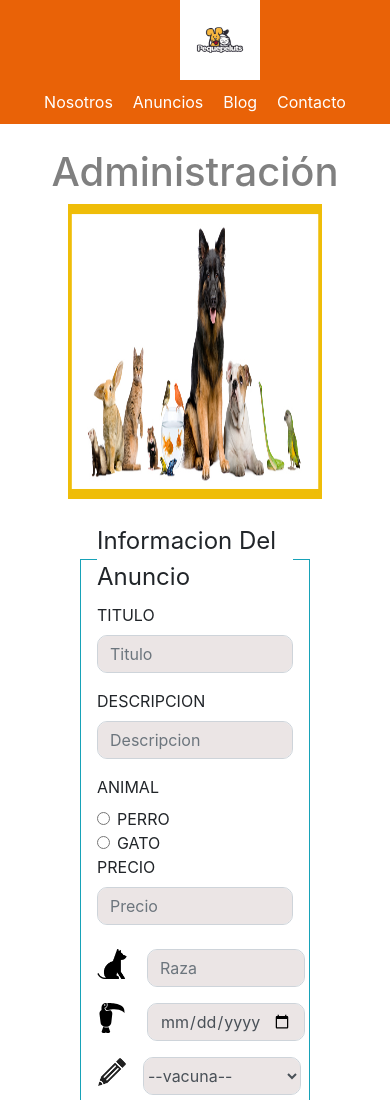
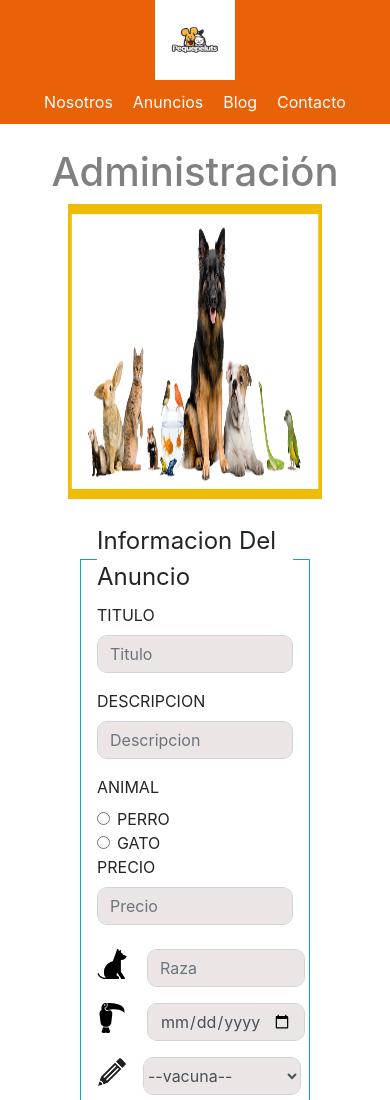
Before and after one commit to RojasFranco/Anuncio-Mascotas, a plain HTML site: page index.html in a window 390 px wide. Shown: the top 1100 px of the page. Drawn offline with nearby package versions, Linux system fonts and the light colour scheme.

Commit message:
actualizacion

```diff
--- a/css/miEstilo.css
+++ b/css/miEstilo.css
@@ -58,6 +58,10 @@ main{
         display: flex;
         flex-direction: column;
         align-items: flex-start;
+    }
+    #aux{
+        display: flex;
+        justify-content: center;
     }
 }
 /* #ultIconosForm{
--- a/index.html
+++ b/index.html
@@ -13,9 +13,9 @@
 </head>
 <body>
     <header class="container-fluid row align-items-center">
-        <div class="col-2 "><img id="imgHeader" class="m-0" src="./imagenes/header.jpg" alt=""></div>
+        <div class="col-5" id="aux"><img id="imgHeader" class="m-0" src="./imagenes/header.jpg" alt=""></div>
         <nav class="  col-4-sm">
-            <div class="enlacesHeader">
+            <div class=" row enlacesHeader">
                 <a href="./nosotros.html">Nosotros</a>
                 <a href="./anuncios.html">Anuncios</a>
                 <a href="./blog.html">Blog</a>
```
